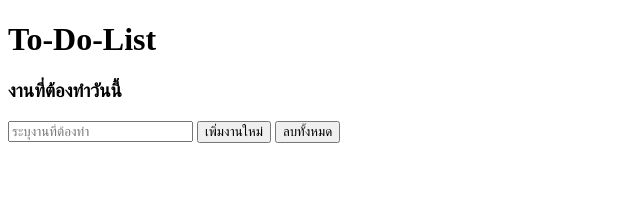
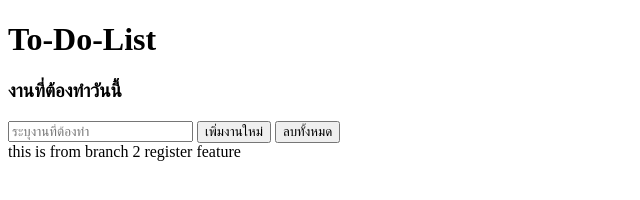
Before and after one commit to benzza13749/FEBCDay8, a plain HTML site: page index.html in a window 1280 px wide. Shown: the whole page, without its empty margins (0-640 px from the left). Drawn offline with Linux system fonts and the light colour scheme.

Commit message:
feature : register  complete

```diff
--- a/index.html
+++ b/index.html
@@ -30,7 +30,7 @@
         </ul> -->
     </div>
     <div id="titlelist">
-
+            this is from branch 2 register feature
     </div>
 
 
```
